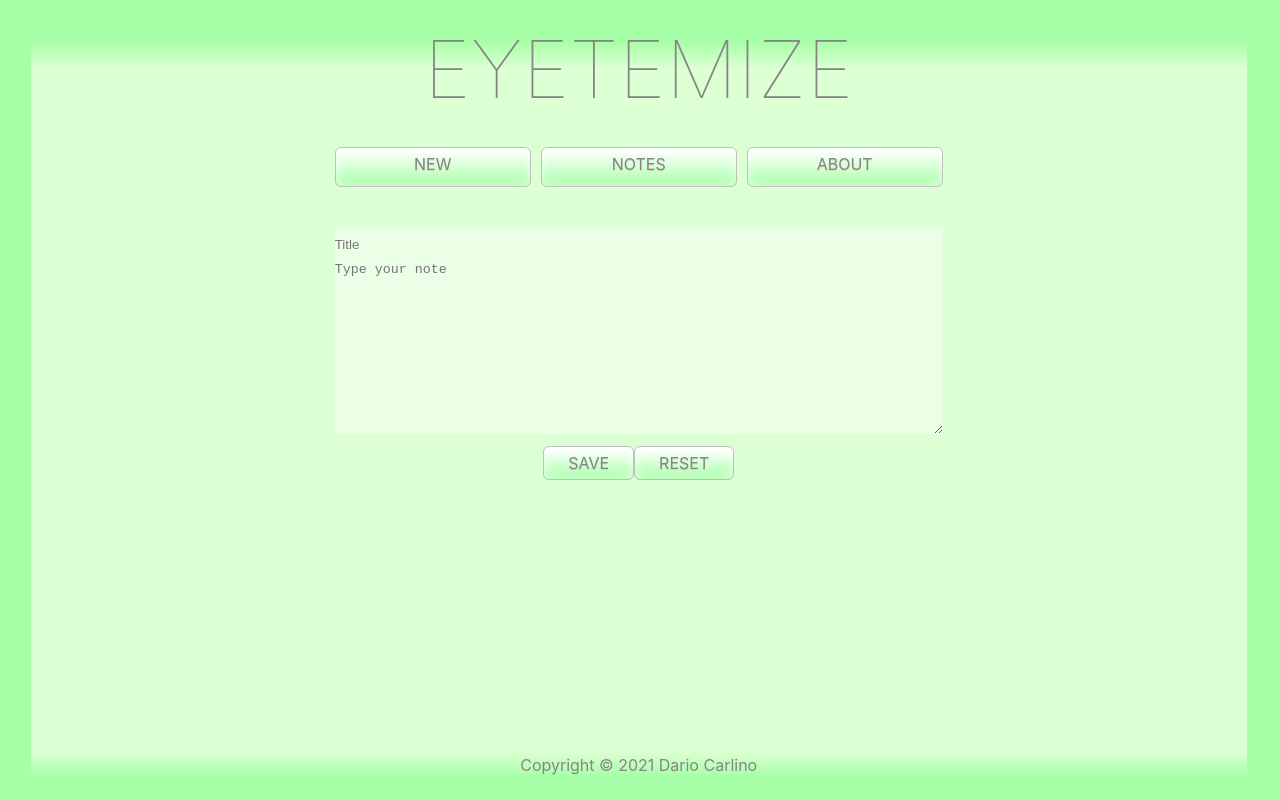
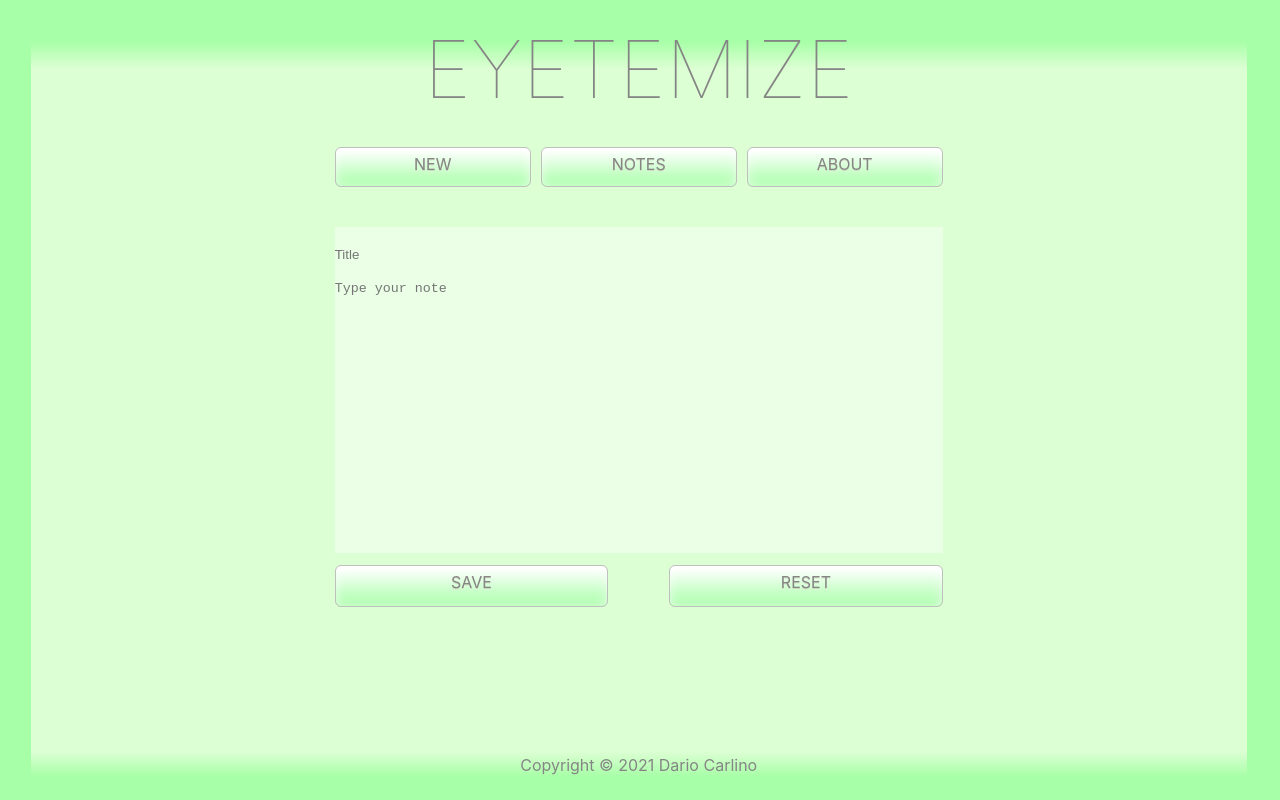
Before and after one commit to cloudymolecule/eyetemize, a React (Create React App) app: page /new in a window 1280 px wide. Built offline with nearby package versions, Linux system fonts and the light colour scheme.

Commit message:
Update New.css

```diff
--- a/src/styles/New.css
+++ b/src/styles/New.css
@@ -6,12 +6,15 @@
     margin: 40px auto;
     display: grid;
     grid-template-columns: 1fr;
-    grid-template-rows: 0.2fr 1fr 1fr;
+    grid-template-rows: 0.2fr 1fr 0.2fr;
 }
 
 .new-buttons {
     margin-top: 2%;
     text-align: center;
+    display: grid;
+    grid-template-columns: 1fr 1fr;
+    gap: 10%;
 }
 
 .new-input, .new-textarea {
@@ -19,3 +22,7 @@
     outline: none;
     background-color: rgba(255, 255, 255, 0.4);
 }
+
+.new-textarea {
+    resize: none;
+}
```
